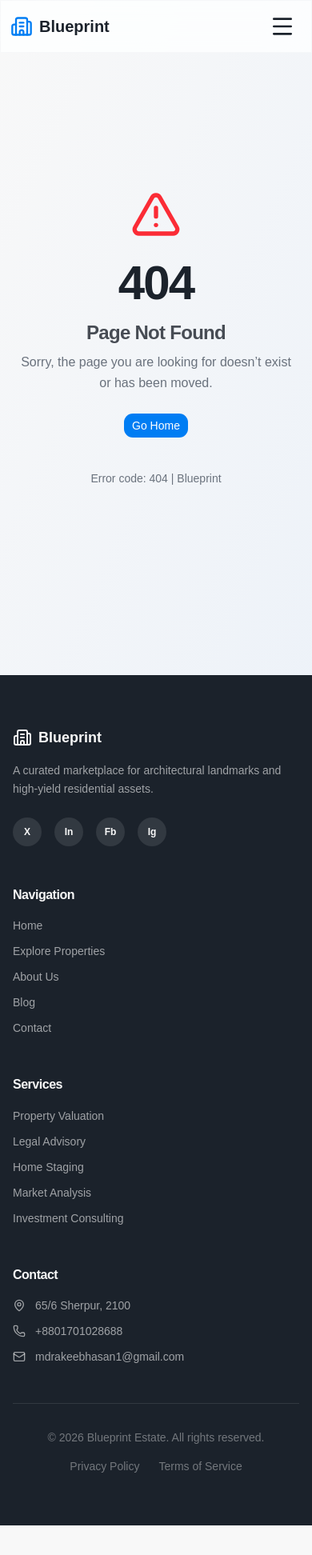
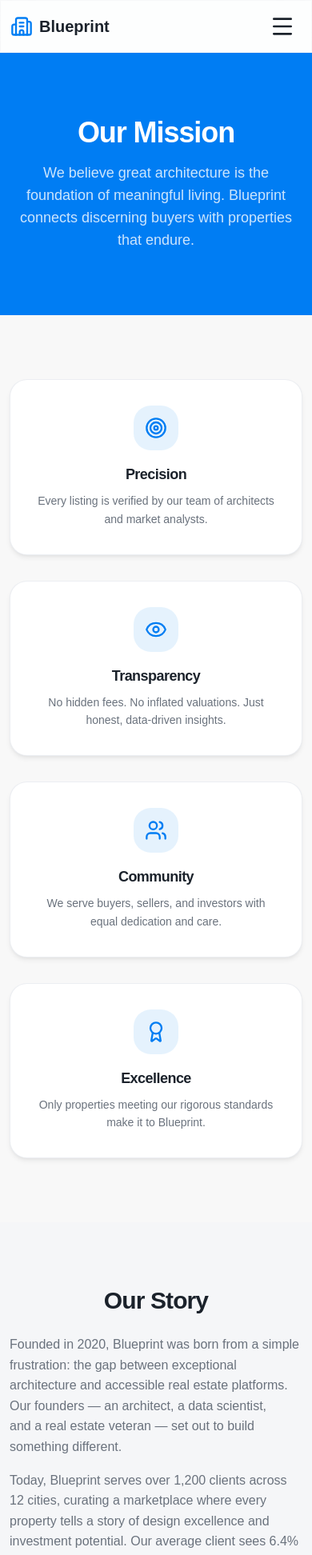
Before and after one commit to rakeebhasan09/Blueprint, a Next.js app: page /about in a window 390 px wide. Before the commit this address had no page. Shown: the top 1944 px of the page at 80% size. Before the commit the page ends 1907 px from the top, so only its background shows below. Built offline with nearby package versions, Linux system fonts and the light colour scheme; a web font is replaced by a local one.

Commit message:
about page has been added with responsivness.

```diff
--- a/package.json
+++ b/package.json
@@ -17,6 +17,7 @@
     "radix-ui": "^1.4.3",
     "react": "19.2.3",
     "react-dom": "19.2.3",
+    "react-hot-toast": "^2.6.0",
     "shadcn": "^4.0.8",
     "swiper": "^12.1.2",
     "tailwind-merge": "^3.5.0",
--- /dev/null
+++ b/src/app/about/page.tsx
@@ -0,0 +1,19 @@
+"use client";
+import BannerSection from "@/components/pages/about/BannerSection";
+import StorySection from "@/components/pages/about/StorySection";
+import TeamSection from "@/components/pages/about/TeamSection";
+import ValuesSection from "@/components/pages/about/ValuesSection";
+import React from "react";
+
+const AboutPage = () => {
+	return (
+		<>
+			<BannerSection />
+			<ValuesSection />
+			<StorySection />
+			<TeamSection />
+		</>
+	);
+};
+
+export default AboutPage;
--- a/src/app/layout.tsx
+++ b/src/app/layout.tsx
@@ -3,6 +3,7 @@ import { Geist, Geist_Mono } from "next/font/google";
 import "./globals.css";
 import Header from "@/components/shared/Header/Header";
 import Footer from "@/components/shared/Footer/Footer";
+import { Toaster } from "react-hot-toast";
 
 const geistSans = Geist({
 	variable: "--font-geist-sans",
@@ -30,10 +31,13 @@ export default function RootLayout({
 				className={`${geistSans.variable} ${geistMono.variable} antialiased`}
 			>
 				<div className="flex flex-col min-h-screen">
-					<header className="fixed top-0 z-50 w-full">
+					<header className="sticky top-0 z-50 w-full">
 						<Header />
 					</header>
-					<main className="grow">{children}</main>
+					<main className="grow">
+						{children}
+						<Toaster position="top-center" reverseOrder={false} />
+					</main>
 					<footer>
 						<Footer />
 					</footer>
--- /dev/null
+++ b/src/components/pages/about/BannerSection.tsx
@@ -0,0 +1,26 @@
+import React from "react";
+import { motion } from "framer-motion";
+
+const BannerSection = () => {
+	return (
+		<section className="py-20 bg-primary">
+			<div className="container text-center">
+				<motion.div
+					initial={{ opacity: 0, y: 20 }}
+					animate={{ opacity: 1, y: 0 }}
+				>
+					<h1 className="font-display text-4xl md:text-5xl font-bold text-primary-foreground mb-4">
+						Our Mission
+					</h1>
+					<p className="text-primary-foreground/80 text-lg max-w-2xl mx-auto">
+						We believe great architecture is the foundation of
+						meaningful living. Blueprint connects discerning buyers
+						with properties that endure.
+					</p>
+				</motion.div>
+			</div>
+		</section>
+	);
+};
+
+export default BannerSection;
--- /dev/null
+++ b/src/components/pages/about/StorySection.tsx
@@ -0,0 +1,38 @@
+import React from "react";
+
+const StorySection = () => {
+	return (
+		<section className="py-20 bg-muted/30">
+			<div className="container max-w-3xl">
+				<h2 className="font-display text-3xl font-bold text-foreground mb-6 text-center">
+					Our Story
+				</h2>
+				<div className="prose prose-lg mx-auto text-muted-foreground space-y-4">
+					<p>
+						Founded in 2020, Blueprint was born from a simple
+						frustration: the gap between exceptional architecture
+						and accessible real estate platforms. Our founders — an
+						architect, a data scientist, and a real estate veteran —
+						set out to build something different.
+					</p>
+					<p>
+						Today, Blueprint serves over 1,200 clients across 12
+						cities, curating a marketplace where every property
+						tells a story of design excellence and investment
+						potential. Our average client sees 6.4% annual
+						appreciation on their portfolio.
+					</p>
+					<p>
+						We are not a volume business. We are a quality business.
+						Every listing undergoes our proprietary evaluation
+						process, assessing architectural significance,
+						structural integrity, market trajectory, and long-term
+						yield potential.
+					</p>
+				</div>
+			</div>
+		</section>
+	);
+};
+
+export default StorySection;
--- /dev/null
+++ b/src/components/pages/about/TeamSection.tsx
@@ -0,0 +1,40 @@
+import React from "react";
+
+const teams = [
+	{ name: "Elena Rodriguez", role: "CEO & Co-Founder", bg: "bg-primary" },
+	{ name: "David Park", role: "CTO & Co-Founder", bg: "bg-secondary" },
+	{ name: "Sarah Mitchell", role: "Head of Acquisitions", bg: "bg-accent" },
+];
+
+const TeamSection = () => {
+	return (
+		<section className="py-20">
+			<div className="container">
+				<h2 className="font-display text-3xl font-bold text-foreground mb-12 text-center">
+					Leadership Team
+				</h2>
+				<div className="grid grid-cols-1 sm:grid-cols-2 lg:grid-cols-3 gap-8 max-w-4xl mx-auto">
+					{teams.map((member) => (
+						<div key={member.name} className="text-center">
+							<div
+								className={`h-32 w-32 rounded-full ${member.bg} mx-auto mb-4 flex items-center justify-center`}
+							>
+								<span className="text-4xl font-display font-bold text-primary-foreground">
+									{member.name.charAt(0)}
+								</span>
+							</div>
+							<h3 className="font-display font-bold text-foreground">
+								{member.name}
+							</h3>
+							<p className="text-sm text-muted-foreground">
+								{member.role}
+							</p>
+						</div>
+					))}
+				</div>
+			</div>
+		</section>
+	);
+};
+
+export default TeamSection;
--- /dev/null
+++ b/src/components/pages/about/ValuesSection.tsx
@@ -0,0 +1,58 @@
+import { Award, Eye, Target, Users } from "lucide-react";
+import React from "react";
+import { motion } from "framer-motion";
+
+const values = [
+	{
+		icon: Target,
+		title: "Precision",
+		desc: "Every listing is verified by our team of architects and market analysts.",
+	},
+	{
+		icon: Eye,
+		title: "Transparency",
+		desc: "No hidden fees. No inflated valuations. Just honest, data-driven insights.",
+	},
+	{
+		icon: Users,
+		title: "Community",
+		desc: "We serve buyers, sellers, and investors with equal dedication and care.",
+	},
+	{
+		icon: Award,
+		title: "Excellence",
+		desc: "Only properties meeting our rigorous standards make it to Blueprint.",
+	},
+];
+const ValuesSection = () => {
+	return (
+		<section className="py-20">
+			<div className="container">
+				<div className="grid grid-cols-1 md:grid-cols-2 lg:grid-cols-4 gap-8">
+					{values.map((v, i) => (
+						<motion.div
+							key={v.title}
+							initial={{ opacity: 0, y: 20 }}
+							whileInView={{ opacity: 1, y: 0 }}
+							viewport={{ once: true }}
+							transition={{ delay: i * 0.1 }}
+							className="p-8 rounded-2xl bg-card shadow-card border border-border/50 text-center"
+						>
+							<div className="h-14 w-14 rounded-2xl bg-primary/10 flex items-center justify-center mx-auto mb-4">
+								<v.icon className="h-7 w-7 text-primary" />
+							</div>
+							<h3 className="font-display text-lg font-bold text-foreground mb-2">
+								{v.title}
+							</h3>
+							<p className="text-sm text-muted-foreground leading-relaxed">
+								{v.desc}
+							</p>
+						</motion.div>
+					))}
+				</div>
+			</div>
+		</section>
+	);
+};
+
+export default ValuesSection;
--- a/src/components/pages/home/NewsletterSection.tsx
+++ b/src/components/pages/home/NewsletterSection.tsx
@@ -2,6 +2,7 @@
 
 import { Button } from "@/components/ui/button";
 import React, { useState } from "react";
+import toast from "react-hot-toast";
 
 const NewsletterSection = () => {
 	const [email, setEmail] = useState("");
@@ -10,7 +11,10 @@ const NewsletterSection = () => {
 	const handleSubmit = (e: React.FormEvent) => {
 		e.preventDefault();
 
-		if (!email) return;
+		if (!email) {
+			toast.error("Please enter your email");
+			return;
+		}
 
 		// এখানে চাইলে API call করতে পারো
 
```
Also changed, not shown: 1 other file (tests, documents, lock files or other folders).
